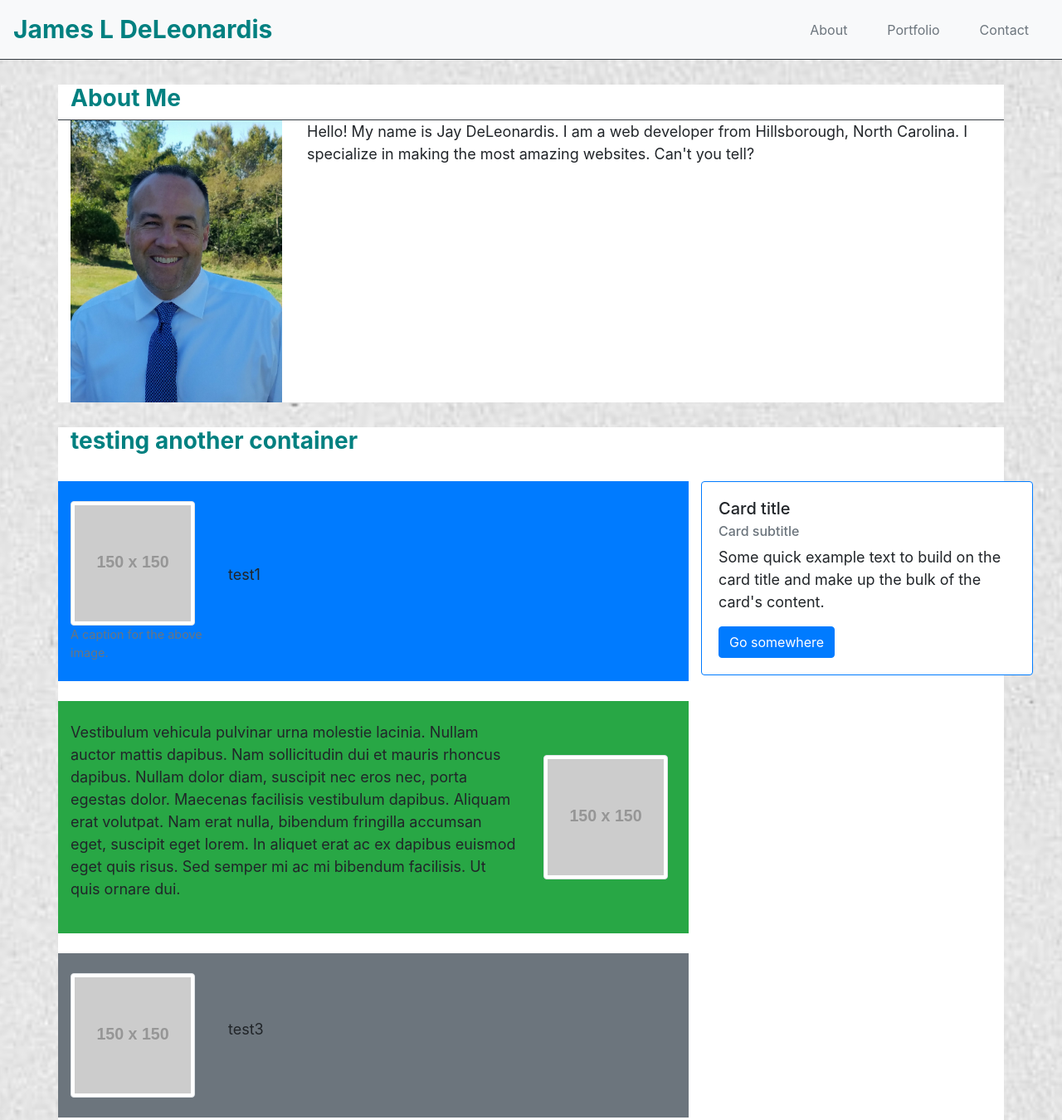
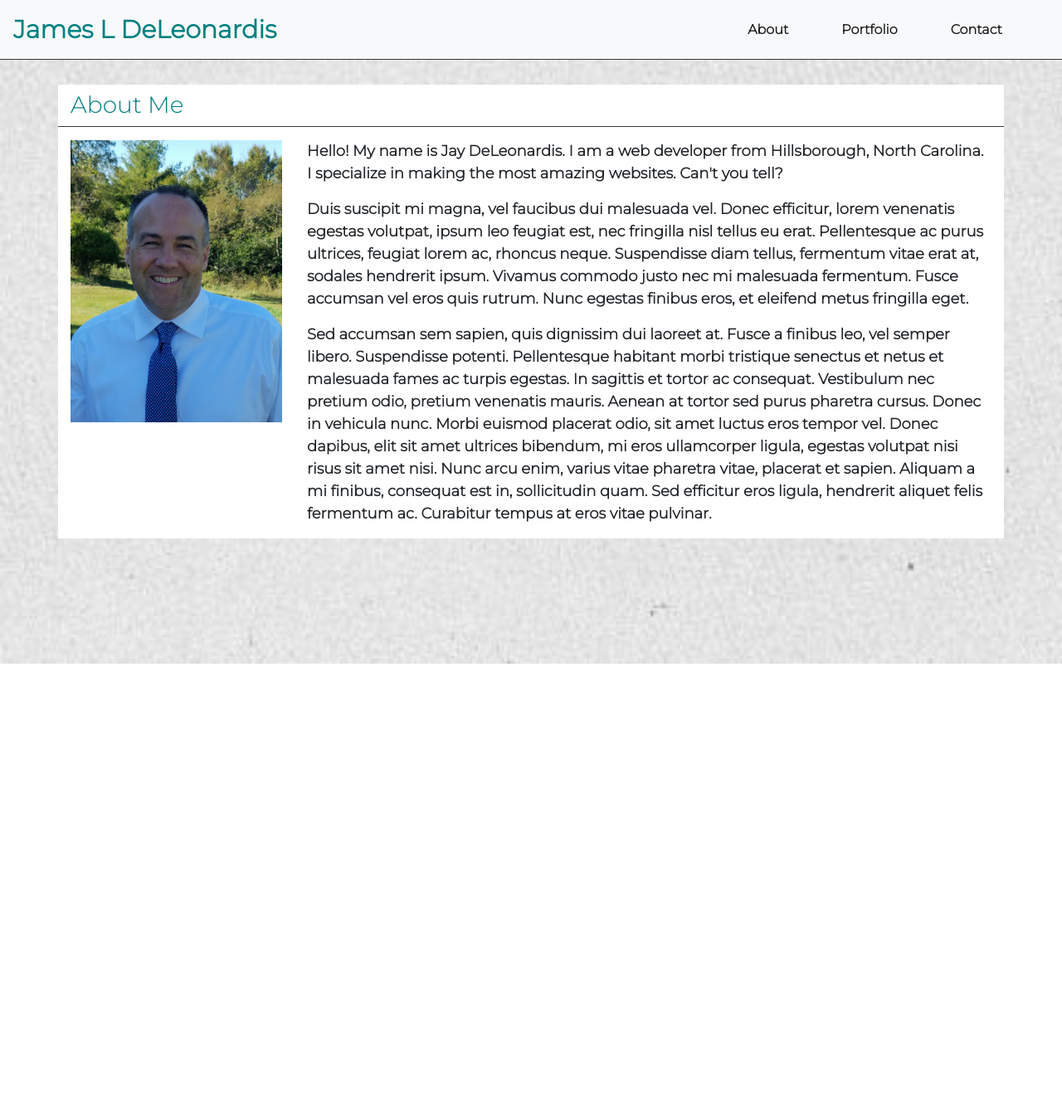
Before and after one commit to jdeleonardis/homework_2_responsive_portfolio, a plain HTML site: page index.html in a window 1280 px wide. Shown: the top 1350 px of the page at 83% size. After the commit the page ends 800 px from the top, so only its background shows below. Drawn offline with nearby package versions, Linux system fonts and the light colour scheme; placeholder pictures from the web are drawn by us.

Commit message:
Cleaned up some issues on the navbar, added portfolio.html code

```diff
--- a/css/style.css
+++ b/css/style.css
@@ -3,11 +3,12 @@ body {
     background-repeat: no-repeat;
     background-attachment: fixed;
     background-size: cover;
+    font-family: 'Montserrat', sans-serif;
+    font-weight: bold;
 }
 
 body h3 {
     color: teal;
-    font-weight: bold;
 }
 
 body p {
@@ -19,15 +20,9 @@ body p {
     margin-top: 30px;
 }
 
-.navbar-brand {
+#navbar_name {
     font-size: 30px;
     color: teal;
-    font-weight: bold;
-}
-
-#test {
-    height: 150px;
-    width: 150px;
 }
 
 /* Bottom left text */
--- a/index.html
+++ b/index.html
@@ -12,51 +12,53 @@
     integrity="sha384-Vkoo8x4CGsO3+Hhxv8T/Q5PaXtkKtu6ug5TOeNV6gBiFeWPGFN9MuhOf23Q9Ifjh"
     crossorigin="anonymous"
   />
+  <!-- google font -->
+  <link href="https://fonts.googleapis.com/css2?family=Montserrat:wght@300&display=swap" rel="stylesheet">
   <!-- My CSS -->
   <link rel = "stylesheet" type ="text/css" href ="css/style.css"/>
 </head>
 
 <body>
-
-  <nav>
-    <navbar class="navbar sticky-top navbar-expand-lg bg-light border-bottom border-dark">
-      <a class="navbar-brand" href="#">James L DeLeonardis</a>
-      <button class="navbar-toggler" data-toggle="collapse" data-target="#navbarSupportedContent" aria-controls="navbarSupportedContent" aria-expanded="false" aria-label="Toggle navigation">
+  <nav class="navbar navbar-expand-lg navbar-light bg-light border-bottom border-dark">
+    <a class="navbar-brand" id="navbar_name" href="#">James L DeLeonardis</a>
+    <button class="navbar-toggler" type="button" data-toggle="collapse" data-target="#navbarSupportedContent" aria-controls="navbarSupportedContent" aria-expanded="false" aria-label="Toggle navigation">
       <span class="navbar-toggler-icon"></span>
     </button>
 
     <div class="collapse navbar-collapse" id="navbarSupportedContent">
-        <ul class="navbar-nav ml-auto">   <!--important for homework!!! was mr-auto-->
-          <li class="nav-item mx-3">
-            <a class="nav-link text-muted" href="#">About</a>
+      <ul class="navbar-nav ml-auto">
+        <li class="nav-item active mr-5">
+          <a class="nav-link" href="index.html">About <span class="sr-only">(current)</span></a>
         </li>
-          <li class="nav-item mx-3">
-              <a class="nav-link text-muted" href="#">Portfolio</a>
+        <li class="nav-item active mr-5">
+          <a class="nav-link" href="portfolio.html">Portfolio <span class="sr-only">(current)</span></a>
         </li>
-          <li class="nav-item mx-3">
-              <a class="nav-link text-muted" href="#">Contact</a>
+        <li class="nav-item active mr-5">
+          <a class="nav-link" href="contact.html">Contact <span class="sr-only">(current)</span></a>
         </li>
       </ul>
     </div>
-    </navbar>
   </nav>
+
 
   <div class="container">
     <!-- Row 1 - About me -->
     <div class="row align-items-center border-bottom border-dark">
-      <div class="col-lg-12">
+      <div class="col-lg-12 mt-2">
         <h3>About Me</h3>
       </div>
     </div>
 
     <!-- Row 2 - Pic and paragraph -->
-    <div class="row">
+    <div class="row my-3">
       <div class="col-lg-3">
         <!-- Responsive image -->
         <img src="images/photo0.jpg" class="img-fluid" alt="Responsive image">
       </div>
       <div class="col-lg-9">
         <p>Hello!  My name is Jay DeLeonardis.  I am a web developer from Hillsborough, North Carolina.  I specialize in making the most amazing websites.  Can't you tell?</p>
+        <p>Duis suscipit mi magna, vel faucibus dui malesuada vel. Donec efficitur, lorem venenatis egestas volutpat, ipsum leo feugiat est, nec fringilla nisl tellus eu erat. Pellentesque ac purus ultrices, feugiat lorem ac, rhoncus neque. Suspendisse diam tellus, fermentum vitae erat at, sodales hendrerit ipsum. Vivamus commodo justo nec mi malesuada fermentum. Fusce accumsan vel eros quis rutrum. Nunc egestas finibus eros, et eleifend metus fringilla eget.</p>
+        <p>Sed accumsan sem sapien, quis dignissim dui laoreet at. Fusce a finibus leo, vel semper libero. Suspendisse potenti. Pellentesque habitant morbi tristique senectus et netus et malesuada fames ac turpis egestas. In sagittis et tortor ac consequat. Vestibulum nec pretium odio, pretium venenatis mauris. Aenean at tortor sed purus pharetra cursus. Donec in vehicula nunc. Morbi euismod placerat odio, sit amet luctus eros tempor vel. Donec dapibus, elit sit amet ultrices bibendum, mi eros ullamcorper ligula, egestas volutpat nisi risus sit amet nisi. Nunc arcu enim, varius vitae pharetra vitae, placerat et sapien. Aliquam a mi finibus, consequat est in, sollicitudin quam. Sed efficitur eros ligula, hendrerit aliquet felis fermentum ac. Curabitur tempus at eros vitae pulvinar.</p>
       </div>
     </div>
   </div>
@@ -87,84 +89,7 @@
     </div>
   </div> -->
 
-  <!-- Another Container -->
-  <div class="container">
-    <!-- first row -->
-    <div class="row">
-      <div class="col-sm-12">
-        <h3>testing another container</h3>
-      </div>
-    </div>
 
-    <!-- second row -->
-    <div class="row">
-      <div class="col-sm-8">
-        <div class="row align-items-center bg-primary my-4 py-4">   <!--each of these classes do something
-                                                                    align-items-center centers everything
-                                                                    bg-primary is the color
-                                                                    my-4 is a margin.  Look at bootstrap doc
-                                                                        "my" means top and bottom margins
-                                                                    py-4 is padding.  Same as "my", "py"
-                                                                        means padding top and bottom-->
-          <div class="col-sm-3">
-            <img class="img img-thumbnail" src="http://placehold.it/150x150" height="150px" width="150px">
-            <figcaption class="figure-caption">A caption for the above image.</figcaption>
-          </div>
-          <div class="col-sm-9">
-            <p>test1</p>
-          </div>
-        </div>
-
-        <div class="row align-items-center bg-success my-4 py-4">
-          <div class="col-sm-9">
-            <p>Vestibulum vehicula pulvinar urna molestie lacinia. Nullam auctor mattis dapibus. Nam sollicitudin dui et mauris rhoncus dapibus. Nullam dolor diam, suscipit nec eros nec, porta egestas dolor. Maecenas facilisis vestibulum dapibus. Aliquam erat volutpat. Nam erat nulla, bibendum fringilla accumsan eget, suscipit eget lorem. In aliquet erat ac ex dapibus euismod eget quis risus. Sed semper mi ac mi bibendum facilisis. Ut quis ornare dui.</p>
-          </div>
-          <div class="col-sm-3">
-            <img class="img img-thumbnail" src="http://placehold.it/150x150" height="150px" width="150px">
-          </div>
-        </div>
-
-        <div class="row align-items-center  bg-secondary my-4 py-4">
-          <div class="col-sm-3">
-            <img class="img img-thumbnail" src="http://placehold.it/150x150" height="150px" width="150px">
-          </div>
-          <div class="col-sm-9">
-            <p>test3</p>
-          </div>
-        </div>
-
-      </div>
-
-      <div class="col-sm-4">
-        <div class="card my-4 border-primary" style="width: 25rem;">  <!--class name 'my-4' means margin top bottom-->
-          <div class="card-body">
-            <h5 class="card-title">Card title</h5>
-            <h6 class="card-subtitle mb-2 text-muted">Card subtitle</h6>
-            <p class="card-text">Some quick example text to build on the card title and make up the bulk of the card's content.</p>
-            <a href="#" class="btn btn-primary stretched-link">Go somewhere</a>
-          </div>
-        </div>
-      </div>
-    </div>
-  </div>
-
-  <!-- Here we bring in some scripts required to allow some Bootstrap components to work.
-    For now, this is code to copy and paste. We'll get to script elements soon enough. -->
-  <script
-    src="https://code.jquery.com/jquery-3.4.1.slim.min.js"
-    integrity="sha384-J6qa4849blE2+poT4WnyKhv5vZF5SrPo0iEjwBvKU7imGFAV0wwj1yYfoRSJoZ+n"
-    crossorigin="anonymous"
-  ></script>
-  <script
-    src="https://cdn.jsdelivr.net/npm/popper.js@1.16.0/dist/umd/popper.min.js"
-    integrity="sha384-Q6E9RHvbIyZFJoft+2mJbHaEWldlvI9IOYy5n3zV9zzTtmI3UksdQRVvoxMfooAo"
-    crossorigin="anonymous"
-  ></script>
-  <script
-    src="https://stackpath.bootstrapcdn.com/bootstrap/4.4.1/js/bootstrap.min.js"
-    integrity="sha384-wfSDF2E50Y2D1uUdj0O3uMBJnjuUD4Ih7YwaYd1iqfktj0Uod8GCExl3Og8ifwB6"
-    crossorigin="anonymous"
-  ></script>
 </body>
 
 </html>
```
Also changed, not shown: portfolio.html (+90 -0 lines). Lines whose indentation alone changed are shown as unchanged.
